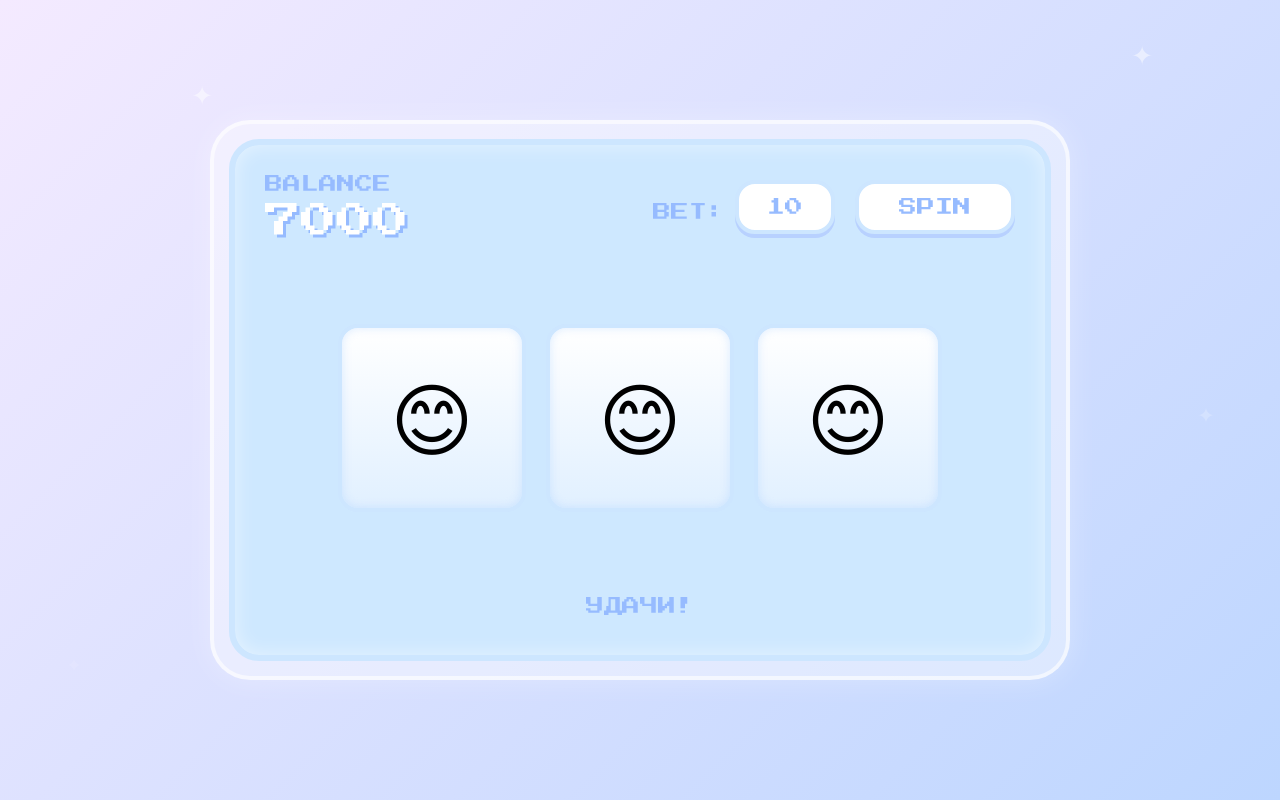
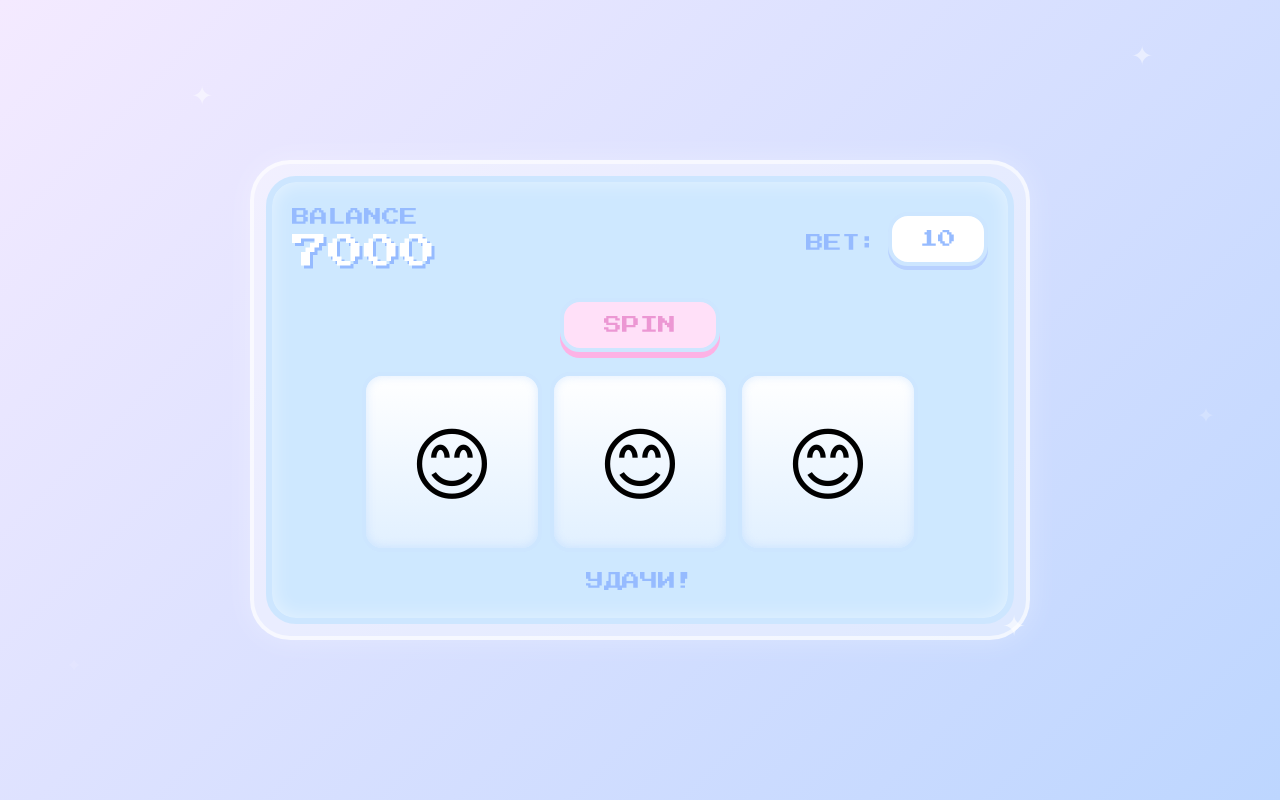
Before and after one commit to VitalyErmilov/magicspin, a plain HTML site: page index.html in a window 1280 px wide. Drawn offline with Linux system fonts and the light colour scheme.

Commit message:
Add files via upload

```diff
--- a/begin.css
+++ b/begin.css
@@ -6,34 +6,46 @@
     --border-blue: #cde6ff;
 }
 
+* {
+    box-sizing: border-box;
+}
+
 body {
+
+
+
+
+
     margin: 0;
     padding: 0;
-    height: 100vh;
+    min-height: 100dvh;
     display: flex;
     justify-content: center;
     align-items: center;
     background: var(--bg-gradient);
     font-family: 'Press Start 2P', cursive;
-    overflow: hidden;
+    overflow-x: hidden;
 }
 
-/* Стеклянная подложка вокруг игры */
 .game-wrapper {
+    width: min(96vw, 780px);          /* ← было фиксировано → теперь адаптивно */
+    padding: min(12px, 3vw);
     background: rgba(255, 255, 255, 0.4);
-    padding: 15px;
     border-radius: 40px;
     border: 4px solid rgba(255, 255, 255, 0.6);
     box-shadow: 0 0 30px rgba(255, 255, 255, 0.3);
 }
 
 .game-container {
-    width: 750px;
-    height: 450px;
+    width: 100%;                      /* ← вместо 750px */
+    height: auto;                     /* ← вместо 450px */
+    min-height: 380px;
+    max-height: 82dvh;
+    aspect-ratio: 5 / 3;              /* сохраняем пропорции ~750:450 */
     background: #cee8ff;
     border: 6px solid var(--border-blue);
     border-radius: 30px;
-    padding: 30px;
+    padding: min(20px, 5vw);          /* ← вместо 30px */
     display: flex;
     flex-direction: column;
     justify-content: space-between;
@@ -41,63 +53,51 @@ body {
     box-shadow: inset 0 0 20px rgba(255,255,255,0.5);
 }
 
-/* Шапка */
 .header {
     display: flex;
     justify-content: space-between;
     align-items: center;
+
+    gap: 10px;
 }
 
 .label {
     color: #96bbff;
-    font-size: 18px;
-    margin-bottom: 10px;
+    font-size: clamp(14px, 3.5vw, 18px);  /* ← вместо 18px */
+    margin-bottom: 8px;
 }
 
-#bet{
-    margin-top: +20px;
+#bet {
+    margin-top: 16px;
 }
 
-#message{
+#message {
     margin-left: auto;
     margin-right: auto;
+    margin-top: 20px;
 }
+
+
+
 
 .balance-display {
     color: white;
-    font-size: 36px;
+    font-size: clamp(28px, 8vw, 36px);    /* ← вместо 36px */
     text-shadow: 3px 3px 0px #96bbff;
 }
 
-/* Кнопка */
-.spin-button {
-    background: #eef7ff;
-    border: 4px solid var(--border-blue);
-    border-radius: 15px;
-    padding: 15px 25px;
-    color: #96bbff;
-    font-family: 'Press Start 2P', cursive;
-    font-size: 20px;
-    cursor: pointer;
-    box-shadow: 0 4px 0 #b8d1ff;
-    transition: 0.1s;
-}
 
-.spin-button:active {
-    transform: translateY(4px);
-    box-shadow: 0 0px 0 #96bbff;
-}
 
-/* Слоты */
 .slots-area {
     display: flex;
     justify-content: center;
-    gap: 20px;
+    gap: min(12px, 4vw);              /* ← вместо 20px */
+    flex-wrap: wrap;                  /* ← на узких экранах переносит */
 }
 
 .slot-box {
-    width: 180px;
-    height: 180px;
+    width: min(28vw, 180px);          /* ← вместо 180px */
+    height: min(28vw, 180px);         /* ← вместо 180px */
     background: linear-gradient(180deg, #ffffff 0%, #e1f0ff 100%);
     border: 4px solid var(--border-blue);
     border-radius: 20px;
@@ -105,12 +105,76 @@ body {
     justify-content: center;
     align-items: center;
     box-shadow: inset 0 0 10px rgba(142, 191, 255, 0.3);
-
 }
 
 .emoji {
-    font-size: 80px;
-    /* Эффект пикселизации для эмодзи (не во всех браузерах) */
+    font-size: min(18vw, 80px);       /* ← вместо 80px */
+    image-rendering: pixelated;
+}
+
+/* controls-group и bet-section — делаем гибкими */
+.controls-group {
+    display: flex;
+    flex-direction: row;           /* явно горизонтально */
+    flex-wrap: nowrap;             /* НЕ переносить на новую строку */
+    justify-content: right;       /* центрируем */
+    align-items: center;           /* выравниваем по вертикали */
+    gap: 12px;                     /* расстояние между элементами */
+    width: 100%;
+    padding: 10px 0;
+}
+
+.bet-section {
+    display: flex;
+    flex-direction: row;
+    flex-wrap: nowrap;
+    align-items: center;
+    gap: 8px;
+    justify-content: center;
+}
+
+
+.bet-input {
+    width: 80px;                   /* было 100px — уменьшаем */
+    min-width: 70px;
+    font-size: 16px;
+    background: #ffffff;
+    color: #96bbff;
+    text-align: center;
+    outline: none;
+    box-shadow: 0 4px 0 #b8d1ff;
+    padding: 0;
+}
+
+
+/* Слоты */
+.slots-area {
+    display: flex;
+    justify-content: center;
+    gap: min(8px, 2vw);           /* Уменьшили зазор для узких экранов */
+    flex-wrap: nowrap;            /* СТРОГО запрещаем перенос на новую строку */
+    width: 100%;
+}
+
+.slot-box {
+    /* Используем flex-1 и макс. ширину, чтобы они сжимались равномерно */
+    flex: 0 1 min(28vw, 180px);
+    aspect-ratio: 1 / 1;          /* Делает блок квадратным автоматически */
+    height: auto;                 /* Убираем фиксированную высоту */
+
+    background: linear-gradient(180deg, #ffffff 0%, #e1f0ff 100%);
+    border: 4px solid var(--border-blue);
+    border-radius: 20px;
+    display: flex;
+    justify-content: center;
+    align-items: center;
+    box-shadow: inset 0 0 10px rgba(142, 191, 255, 0.3);
+    position: relative;
+    overflow: hidden;
+}
+
+.emoji {
+    font-size: min(12vw, 80px);   /* Эмодзи тоже должен уменьшаться */
     image-rendering: pixelated;
 }
 
@@ -178,15 +242,17 @@ body {
 
 /* Оригинальный стиль кнопки SPIN */
 .spin-button {
+    margin: auto;
     width: 160px;
-    background: #ffffff;
-    color: #96bbff;
+    background: #ffe0f8;
+    color: #ec97d3;
     cursor: pointer;
-    box-shadow: 0 4px 0 #b8d1ff;
+    box-shadow: 0 6px 0 #fdb2e5;
     transition: 0.1s;
     display: flex;
     align-items: center;
     justify-content: center;
+    margin-bottom: 20px;
 }
 
 .spin-button:active {
@@ -231,11 +297,3 @@ body {
     width: 100%;
     top: 0;
 }
-
-.slot-box {
-    overflow: hidden; /* Чтобы не видеть ленту за пределами квадрата */
-    position: relative; /* Для позиционирования ленты внутри */
-    display: flex;
-    justify-content: center;
-    align-items: center;
-}
```
Also changed, not shown: index.html (+5 -2 lines).
